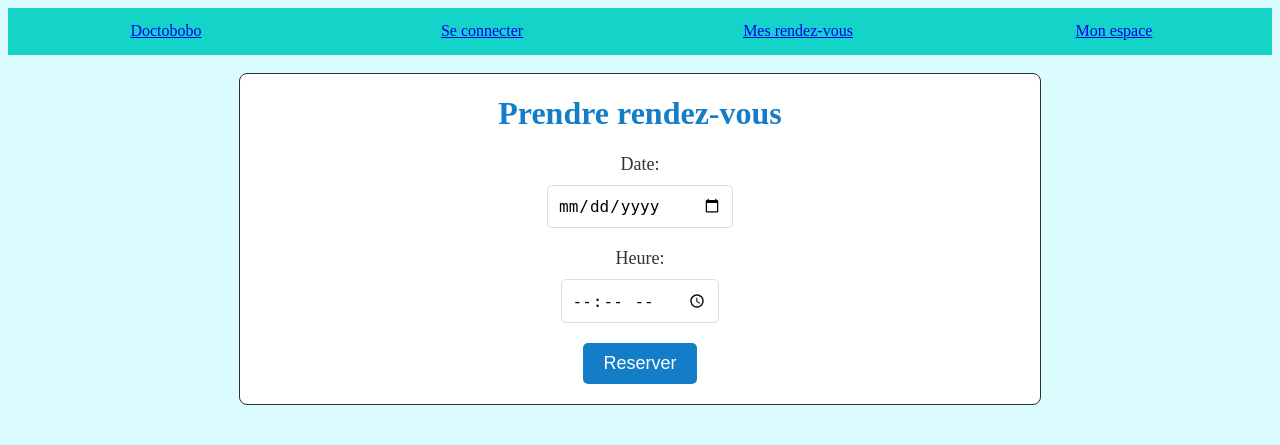
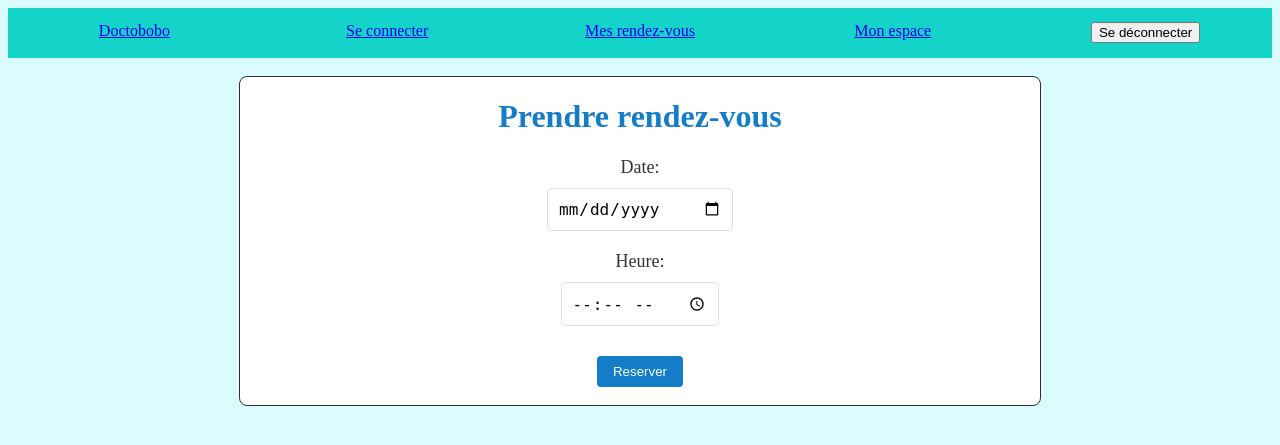
Before and after one commit to drumpuppy/doctobobo_web_lamguage, a PHP site: page /book_appointment.html in a window 1280 px wide. Shown: the top 445 px of the page. Run offline with PHP 8.4, Linux system fonts and the light colour scheme.

Commit message:
Add files via upload

```diff
--- a/book_appointment.css
+++ b/book_appointment.css
@@ -76,17 +76,16 @@ input {
     border: 1px solid #ddd;
 }
 
-button {
-    font-size: 18px;
-    padding: 10px 20px;
+.prise_rdv > button {
     background-color: rgb(20, 125, 200);
     color: #fff;
+    padding: 8px 16px;
+    border-radius: 4px;
     border: none;
-    border-radius: 5px;
     cursor: pointer;
-    transition: background-color 0.3s ease;
+    margin-top: 10px;
 }
-
+/*
 button:hover {
     background-color: rgb(10, 95, 170);
-}
+}*/
--- a/book_appointment.html
+++ b/book_appointment.html
@@ -21,13 +21,18 @@
             <li>
                 <a href="my_space.html" class="actif">Mon espace</a>
             </li>
+            <li>
+                <a>
+                <button id="logout-btn">Se déconnecter</button>
+                </a>
+            </li>
         </ul>
 
         <br />
 
         <div class="prise_rdv">
-        <div>
             <h1>Prendre rendez-vous</h1>
+
             <div>
                 <label for="appointmentDate">Date:</label>
                 <input type="date" id="appointmentDate" name="appointmentDate" required>
@@ -39,6 +44,7 @@
             </div>
 
             <button onclick="bookAppointment()">Reserver</button>
+            <br />
         </div>
 
         <script>
@@ -64,6 +70,22 @@
                 xhr.send(`doctorId=${doctorId}&date=${date}&time=${time}`);
             }
         </script>
-        </div>
+
+        <script>
+            document.getElementById('logout-btn').addEventListener('click', function() {
+            const xhr = new XMLHttpRequest();
+            xhr.open('GET', './phpDatabase/logout.php', true);
+            xhr.onreadystatechange = function() {
+                if (xhr.readyState === XMLHttpRequest.DONE) {
+                    if (xhr.status === 200) {
+                        window.location.href = 'connection_page.html';
+                    }
+                }
+            };
+            xhr.send();
+            });
+        </script>
+
+
     </body>
 </html>
```
Lines whose indentation alone changed are shown as unchanged.
